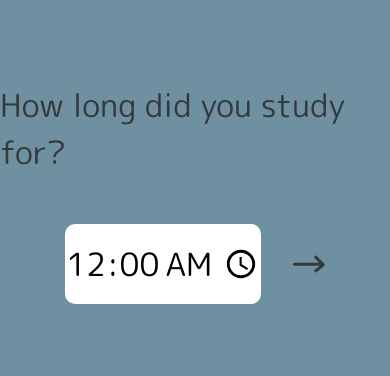
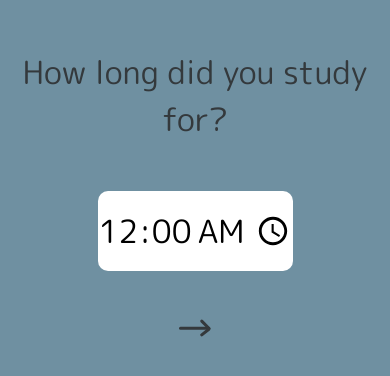
Before and after one commit to samuelweekes/Erudite, a React (Create React App) app in the folder client/: page / in a window 390 px wide. Shown: the part 190-566 px from the top of the page. Built offline with nearby package versions, Linux system fonts and the light colour scheme.

Commit message:
Account page pretty much done

```diff
--- a/client/src/Study/Question.js
+++ b/client/src/Study/Question.js
@@ -22,18 +22,21 @@ export default class Question extends React.Component {
         question.text  = 'How long did you study for?';
         question.input = <input className="time" type="time" value={this.props.time} onChange={this.handleTimeChange} />;
         question.rightArrow = rightArrow;
+        question.classes = 'margin0';
         break;
       case 'TYPE':
         question.text  = 'What did you study?';
         question.input = <input className="type" type="text" value={this.props.type} onChange={this.handleTypeChange} />;
         question.leftArrow  = leftArrow;
         question.rightArrow = rightArrow;
+        question.classes = '';
         break;
       case 'NOTES':
         question.text  = 'Any notes for later?';
         question.input = <textarea className="note" value={this.props.note} onChange={this.handleNoteChange}></textarea>;
         question.submit    = submit;
         question.leftArrow = leftArrow;
+        question.classes = '';
         break;
       default:
         return false;
@@ -59,12 +62,13 @@ export default class Question extends React.Component {
       <div className="questionContainer">
         <h1 className="question">{question.text}</h1>
         <div className="inputContainer">
+          {question.input}
+        </div>
+        <div className={`buttonContainer ${question.classes}`}>
           <img className="leftArrow" onClick={this.props.handleLeftClick} src={question.leftArrow}></img>
-          {question.input}
           <img className="rightArrow" onClick={this.props.handleRightClick} src={question.rightArrow}></img>
           <img className="submit" onClick={this.props.handleSubmitClick} src={question.submit}></img>
         </div>
-
       </div>
     );
   }
--- a/client/src/Study/Reward.js
+++ b/client/src/Study/Reward.js
@@ -3,13 +3,9 @@ import REWARD0  from '../assets/reward0.svg';
 import REWARD20 from '../assets/reward20.svg';
 import REWARD40 from '../assets/reward40.svg';
 import REWARD80 from '../assets/reward80.svg';
-
-
-
 export default class Reward extends React.Component {
   render() {
     let reward = null;
-    console.log(this.props.reward);
     if(this.props.reward >=80) {
       reward = REWARD80;
     } else if(this.props.reward >= 40) {
--- a/client/src/Study/Study.css
+++ b/client/src/Study/Study.css
@@ -4,6 +4,24 @@
   display: flex;
   justify-content: center;
   align-items: center;
+}
+
+.margin0 img {
+  margin-left: 0 !important;
+  margin-right: 0 !important;
+}
+
+.rightArrow, .submit {
+  margin-left: 1em;
+}
+
+.leftArrow {
+  margin-right: 1em;
+}
+
+.buttonContainer {
+  margin-top: 3em;
+  display: flex;
 }
 
 .questionContainer {
@@ -24,7 +42,6 @@
 
 .rightArrow {
   max-width: 2em;
-  margin-left: 2em;
   transition: all .1s ease-out;
 }
 
@@ -35,7 +52,6 @@
 
 .leftArrow {
   max-width: 2em;
-  margin-right: 2em;
   transition: all .1s ease-out;
 }
 
@@ -46,7 +62,6 @@
 
 .submit {
   max-width: 2em;
-  margin-left: 2em;
   transition: all .1s ease-out;
 }
 
@@ -81,13 +96,28 @@
 }
 
 .reward img {
+  margin-top: 10%;
   max-width: 80%;
 }
 
 @media only screen and (max-width: 1250px) {
   .question {
+    text-align: center;
     color: #34393C;
     font-size: 2em;
     font-weight: 300;
   }
+
+  .rightArrow, .leftArrow, .submit {
+    margin-left: 1em;
+  }
+
+  .inputContainer {
+    display: flex;
+    justify-content: center;
+  }
+
+  .inputContainer input, .inputContainer textarea {
+    max-width: 50%;
+  }
 }
--- a/client/src/Study/Study.js
+++ b/client/src/Study/Study.js
@@ -51,9 +51,19 @@ export default class Study extends React.Component {
   handleSubmitClick(){
     axios.post('/study', {data: this.state})
     .then(res => {
-      this.setState({reward: res.data.reward});
+      let reward;
+      if(res.data.reward === 0){
+        reward = -1;
+      } else {
+        reward = res.data.reward;
+      }
+      this.setState({reward: reward});
       setTimeout(() => {
-        this.setState({question: questionStates[0], reward: false});
+        this.setState({question: questionStates[0],
+                       reward: false,
+                       time: '',
+                       type : '',
+                       note: ''});
       }, 3000);
     });
   }
```
Also changed, not shown: 1 other file (tests, documents, lock files or other folders).
